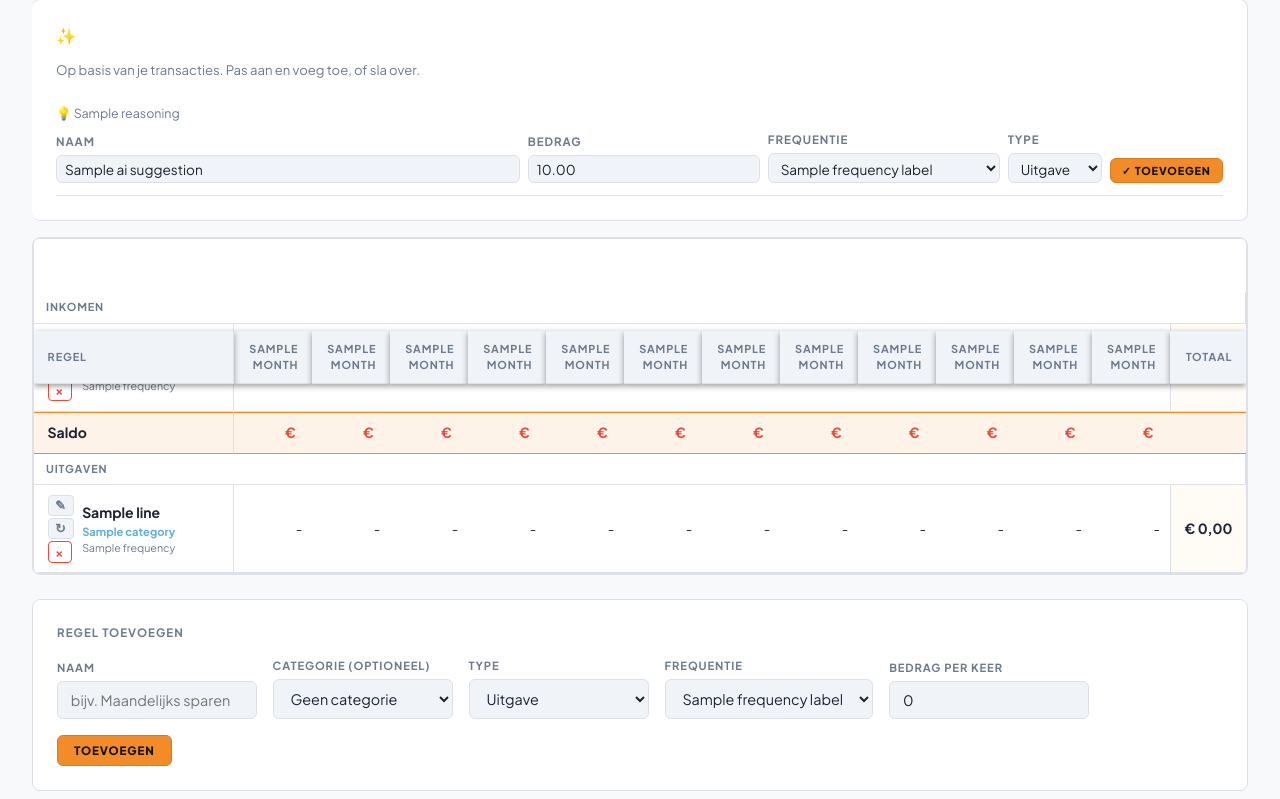
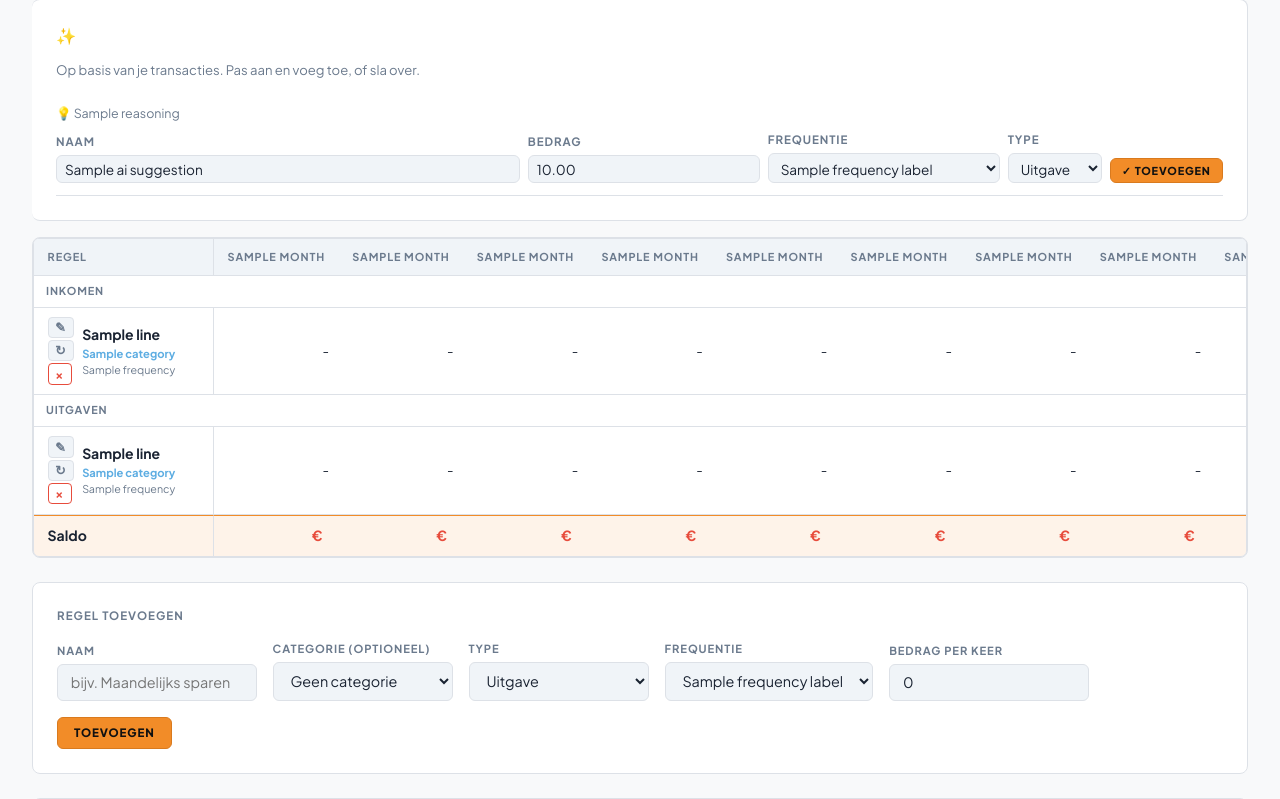
Before and after one commit to gjagils/checkthepockets, a FastAPI app: template app/templates/savings/detail.html in a window 1280 px wide. Shown: the part 129-928 px from the top of the page. Run offline with FastAPI, Linux system fonts and the light colour scheme; the template is opened without the code that fills it: most values are stand-ins (such as "Sample title", 1, 10 or a date in 2020).

Commit message:
fix: spaarplan layout — saldo onderaan, bredere kolommen, geen overlap
1. Saldo-rij verplaatst naar onderaan (na uitgaven), was tussenin
2. Kolombreedte verhoogd van 72px naar 90px zodat bedragen niet
   worden afgekapt
3. Sticky header top:92px verwijderd — veroorzaakte overlap met
   eerste regel bij niet-gescrolde pagina
4. Sticky kolom iets smaller (180-240px) voor meer ruimte

Co-Authored-By: Claude Opus 4.6 (1M context) <noreply@anthropic.com>

```diff
--- a/app/static/css/style.css
+++ b/app/static/css/style.css
@@ -672,11 +672,8 @@ tfoot td { background: var(--surface-2); border-top: 1px solid var(--border); fo
 .savings-table-wrap { overflow-x: auto; overflow-y: visible; max-height: none; }
 
 .savings-grid thead th {
-    position: sticky;
-    top: 92px; /* 52px nav-main + 40px nav-sub */
     z-index: 4;
     background: var(--surface-2);
-    box-shadow: 0 2px 6px rgba(0, 0, 0, 0.4);
 }
 .savings-grid th.sticky-col,
 .savings-grid td.sticky-col {
@@ -684,12 +681,12 @@ tfoot td { background: var(--surface-2); border-top: 1px solid var(--border); fo
     left: 0;
     background: var(--surface);
     z-index: 2;
-    min-width: 200px;
-    max-width: 280px;
+    min-width: 180px;
+    max-width: 240px;
     border-right: 1px solid var(--border);
 }
 .savings-grid th.sticky-col { background: var(--surface-2); z-index: 5; }
-.savings-grid th.month-col { min-width: 72px; }
+.savings-grid th.month-col { min-width: 90px; white-space: nowrap; }
 
 .savings-cell { cursor: pointer; padding: 0.4rem 0.6rem !important; transition: background 0.1s; position: relative; }
 .savings-cell:hover { background: var(--orange-bg) !important; }
--- a/app/templates/savings/detail.html
+++ b/app/templates/savings/detail.html
@@ -171,8 +171,18 @@
                 {% endfor %}
                 {% endif %}
 
-                <!-- Saldo rij -->
-                <tr class="balance-row">
+                <!-- Uitgaven -->
+                {% if expense_lines %}
+                <tr class="section-header">
+                    <td class="sticky-col" colspan="14"><strong>Uitgaven</strong></td>
+                </tr>
+                {% for line in expense_lines %}
+                    {{ render_line(line) }}
+                {% endfor %}
+                {% endif %}
+
+                <!-- Saldo rij (onderaan) -->
+                <tr class="balance-row" style="border-top:2px solid var(--border);">
                     <td class="sticky-col"><strong>Saldo</strong></td>
                     {% for m in range(1, 13) %}
                     <td class="text-right nowrap balance-cell" data-month="{{ m }}">
@@ -184,16 +194,6 @@
                     {% endfor %}
                     <td></td>
                 </tr>
-
-                <!-- Uitgaven -->
-                {% if expense_lines %}
-                <tr class="section-header">
-                    <td class="sticky-col" colspan="14"><strong>Uitgaven</strong></td>
-                </tr>
-                {% for line in expense_lines %}
-                    {{ render_line(line) }}
-                {% endfor %}
-                {% endif %}
             </tbody>
         </table>
     </div>
```
